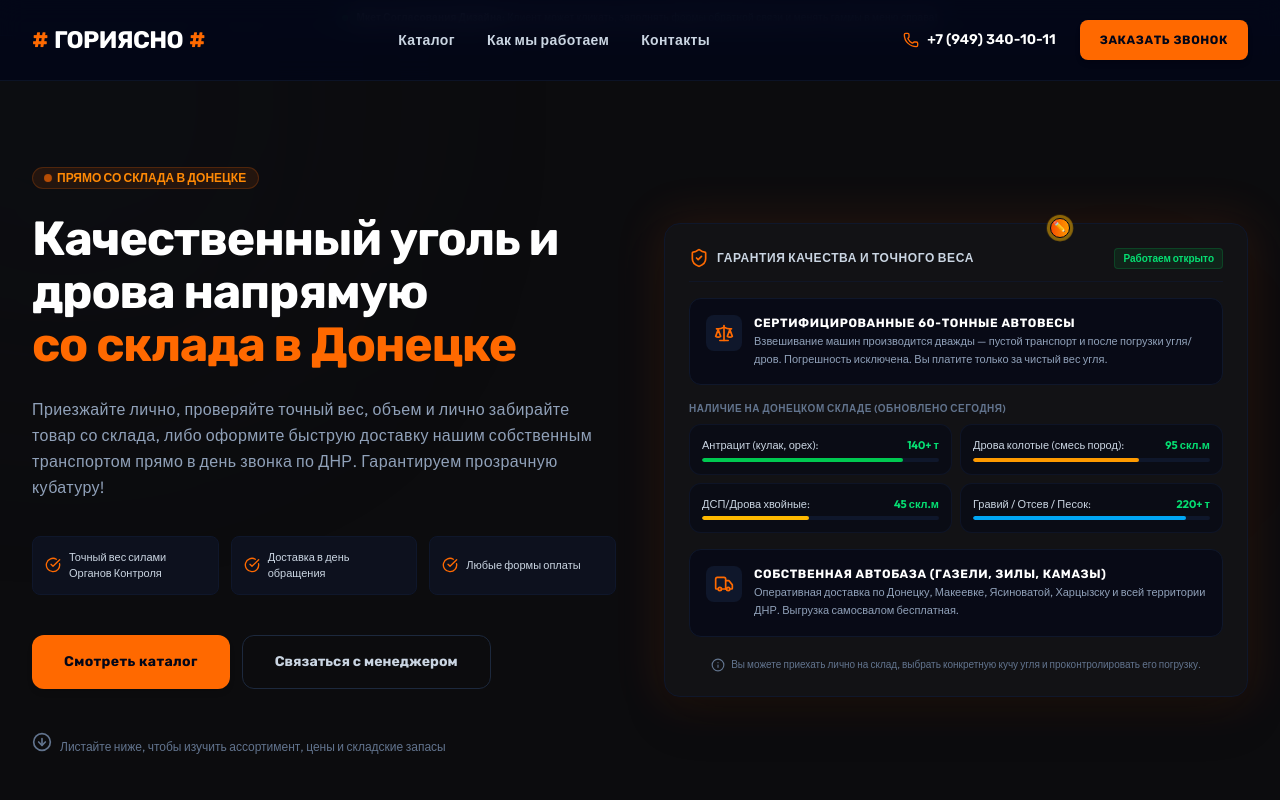
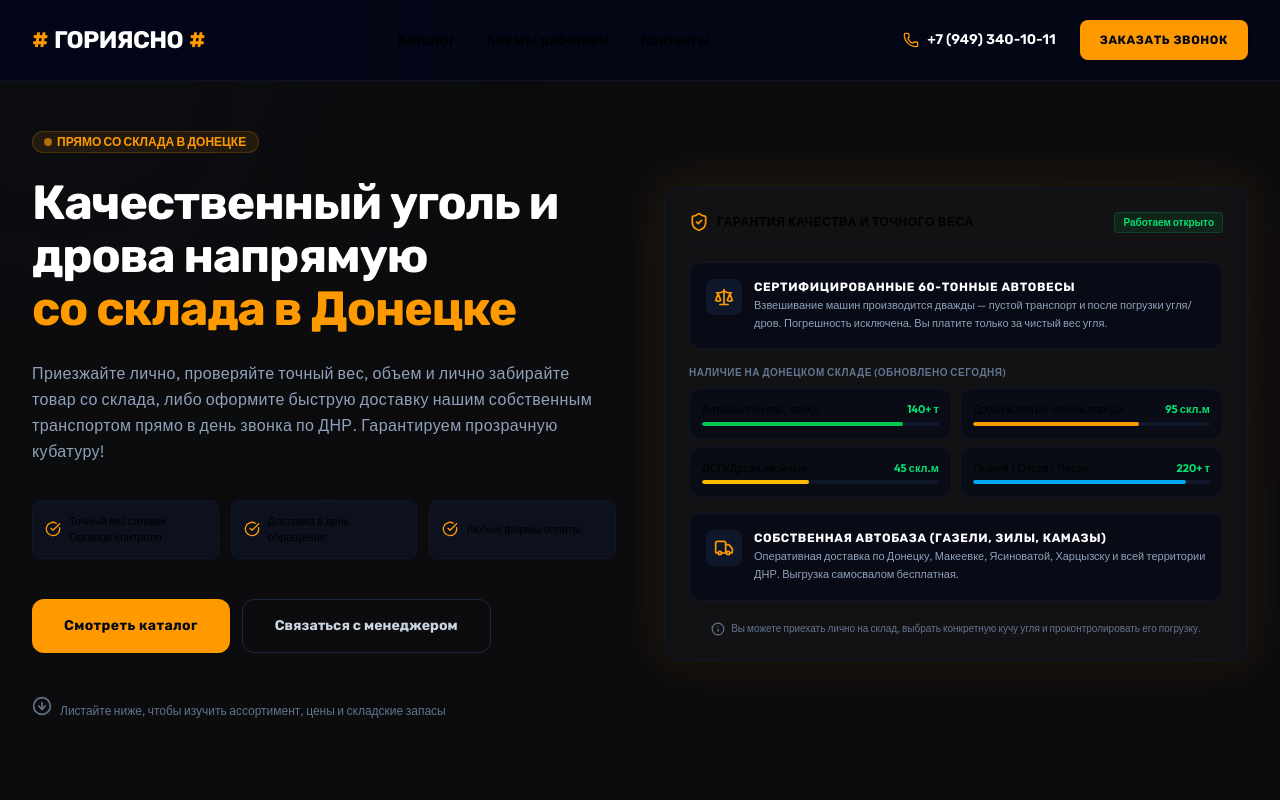
Before and after one commit to lamantinX/goriasno, a React (Vite) app: page / in a window 1280 px wide. Shown: the top 800 px of the page. Built offline with nearby package versions, Linux system fonts and the light colour scheme; a web font is replaced by a local one.

Commit message:
feat: remove design review toolbar and comments pin functionality

```diff
--- a/src/App.tsx
+++ b/src/App.tsx
@@ -18,8 +18,8 @@
   Sparkles
 } from "lucide-react";
 
-import { Product, FeedbackSubmission, DesignNote, MockupConfig } from "./types";
-import { INITIAL_DESIGN_NOTES, PRODUCTS } from "./data";
+import { Product, FeedbackSubmission, MockupConfig } from "./types";
+import { PRODUCTS } from "./data";
 
 import Header from "./components/Header";
 import Hero from "./components/Hero";
@@ -28,19 +28,18 @@
 import FeedbackSection from "./components/FeedbackSection";
 import SuccessState from "./components/SuccessState";
 import Modal from "./components/Modal";
-import DesignReviewToolbar from "./components/DesignReviewToolbar";
+
 
 export default function App() {
   // Mockup configurations state
   const [config, setConfig] = useState<MockupConfig>({
-    theme: "slate-fire",
+    theme: "cozy-wood",
     showGuides: false,
     mockupStage: "landing",
     placedNotesEnabled: false,
   });
 
-  // Client comments / design annotations state
-  const [notes, setNotes] = useState<DesignNote[]>([]);
+
 
   // Simulated submissions database
   const [submissions, setSubmissions] = useState<FeedbackSubmission[]>([]);
@@ -51,24 +50,10 @@
   const [selectedProduct, setSelectedProduct] = useState<Product | null>(null);
   const [calcDetails, setCalcDetails] = useState<any | null>(null);
 
-  // Active hover states for note pins tooltip
-  const [hoveredNoteId, setHoveredNoteId] = useState<string | null>(null);
 
-  const containerRef = useRef<HTMLDivElement>(null);
 
-  // Fetch initial notes and submissions on load
+  // Fetch initial submissions on load
   useEffect(() => {
-    const savedNotes = localStorage.getItem("goriyasno_mockup_notes");
-    if (savedNotes) {
-      try {
-        setNotes(JSON.parse(savedNotes));
-      } catch (e) {
-        setNotes(INITIAL_DESIGN_NOTES);
-      }
-    } else {
-      setNotes(INITIAL_DESIGN_NOTES);
-    }
-
     const savedSubmissions = localStorage.getItem("goriyasno_mockup_submissions");
     if (savedSubmissions) {
       try {
@@ -79,11 +64,7 @@
     }
   }, []);
 
-  // Save notes to localStorage when changed
-  const saveNotes = (updatedNotes: DesignNote[]) => {
-    setNotes(updatedNotes);
-    localStorage.setItem("goriyasno_mockup_notes", JSON.stringify(updatedNotes));
-  };
+
 
   // Save submissions to localStorage when changed
   const saveSubmissions = (updatedSubmissions: FeedbackSubmission[]) => {
@@ -91,84 +72,7 @@
     localStorage.setItem("goriyasno_mockup_submissions", JSON.stringify(updatedSubmissions));
   };
 
-  // Add Comment Pin
-  const handlePageClick = (e: React.MouseEvent<HTMLDivElement>) => {
-    // Check if review pinning mode is active
-    const isPinningEnabled = document.getElementById("btn_toggle_review_toolbar")?.parentElement;
-    // We can check if pinning is activated (we store state or check active top-banner)
-    const topPinningActive = document.querySelector(".fixed.top-4"); // indicates active banner
 
-    if (!topPinningActive) return; // normal navigation click
-
-    e.preventDefault();
-    e.stopPropagation();
-
-    if (!containerRef.current) return;
-
-    // Calculate coordinates percentages
-    const bounds = containerRef.current.getBoundingClientRect();
-    const x = ((e.clientX - bounds.left) / bounds.width) * 100;
-    const y = ((e.clientY - bounds.top) / bounds.height) * 100;
-
-    // Trigger standard dialog box safely
-    const commentText = window.prompt(
-      "📝 Размещение комментария заказчика:\nПожалуйста, введите ваше замечание или пожелание по дизайну в этой точке:"
-    );
-
-    if (commentText === null) return; // cancelled
-
-    if (!commentText.trim()) {
-      alert("Текст комментария не может быть пустым.");
-      return;
-    }
-
-    // Capture author context
-    const authorName = window.prompt("Введите ваше имя/должность в макете (по умолчанию: Заказчик):") || "Заказчик";
-
-    const newNote: DesignNote = {
-      id: "note-" + Math.random().toString(36).substr(2, 9),
-      author: authorName,
-      text: commentText,
-      xPercent: x,
-      yPercent: y,
-      timestamp: new Date().toLocaleTimeString() + ", " + new Date().toLocaleDateString(),
-      isResolved: false
-    };
-
-    const updatedNotes = [...notes, newNote];
-    saveNotes(updatedNotes);
-
-    // De-activate pinning banner (will auto hide because of DOM selector watch)
-    alert("Заметка добавлена успешно! Вы можете навести курсор на возникшую оранжевую метку для просмотра.");
-  };
-
-  const deleteNote = (id: string) => {
-    const updated = notes.filter(n => n.id !== id);
-    saveNotes(updated);
-  };
-
-  const clearSubmissions = () => {
-    saveSubmissions([]);
-  };
-
-  // Triggers submitting sample dataset
-  const simulateSampleSubmission = () => {
-    const randomProduct = PRODUCTS[Math.floor(Math.random() * PRODUCTS.length)];
-    const names = ["Алексей Котов", "Елена Ворошилова", "Дмитрий Макеев", "Виталий Киров"];
-    const phones = ["+7 (949) 341-20-41", "+7 (949) 551-30-20", "+7 (949) 993-22-11", "+7 (949) 714-35-90"];
-
-    const sampleSub: FeedbackSubmission = {
-      id: "sub-demo-" + Math.random().toString(36).substr(2, 9),
-      name: names[Math.floor(Math.random() * names.length)],
-      phone: phones[Math.floor(Math.random() * phones.length)],
-      productName: randomProduct.name,
-      message: "Тестовая демонстрация прохождения заявки. Уточнить скидку на объем!",
-      sourceForm: "main_footer",
-      submittedAt: new Date().toLocaleTimeString() + ", " + new Date().toLocaleDateString()
-    };
-
-    saveSubmissions([...submissions, sampleSub]);
-  };
 
   // Form Submission callback logic
   const handleFormSubmissionSuccess = (submission: FeedbackSubmission) => {
@@ -228,54 +132,9 @@
     <div className={`min-h-screen text-on-surface bg-[#0a0a0c] selection:bg-orange-500 selection:text-slate-950 font-sans cursor-default transition-colors duration-300 ${getThemeClass()}`}>
 
       {/* Visual Design Annotation overlay pins context */}
-      <div
-        ref={containerRef}
-        onClick={handlePageClick}
-        className="relative"
-      >
-        {/* Render Floating Review comments pins */}
-        {notes.map(note => {
-          const isHovered = hoveredNoteId === note.id;
-          return (
-            <div
-              key={note.id}
-              style={{ top: `${note.yPercent}%`, left: `${note.xPercent}%` }}
-              className="absolute z-[9900]"
-              onMouseEnter={() => setHoveredNoteId(note.id)}
-              onMouseLeave={() => setHoveredNoteId(null)}
-            >
-              {/* Colored pin pulse animation */}
-              <span className="flex h-5 w-5 relative cursor-help transform hover:scale-110 transition-transform">
-                <span className="animate-ping absolute inline-flex h-full w-full rounded-full bg-amber-400 opacity-75"></span>
-                <span className="relative inline-flex rounded-full h-5 w-5 bg-gradient-to-r from-orange-600 to-amber-500 border border-slate-950 shadow-2xl items-center justify-center text-[10px] text-white font-extrabold font-display">
-                  ✏️
-                </span>
-              </span>
+      <div className="relative">
 
-              {/* Pin Hover Detail Tooltip */}
-              {isHovered && (
-                <div className="absolute left-6 top-1/2 transform -translate-y-1/2 bg-slate-950 border border-amber-500 rounded-xl p-3.5 shadow-2xl text-xs w-64 space-y-1.5 z-[9951] text-left animate-in fade-in slide-in-from-left duration-200">
-                  <div className="flex justify-between items-center pb-1 border-b border-slate-900">
-                    <strong className="text-amber-500 text-xs">{note.author}</strong>
-                    <span className="text-[9px] text-slate-500">{note.timestamp}</span>
-                  </div>
-                  <p className="text-slate-350 leading-relaxed text-[11px] bg-slate-900/60 p-2 rounded">
-                    {note.text}
-                  </p>
-                  <p className="text-[9px] text-slate-500 italic block">
-                    Добавлено интерактивно клиентом в макете
-                  </p>
-                </div>
-              )}
-            </div>
-          );
-        })}
 
-        {/* Presentational Header with info */}
-        <div className="bg-slate-900/40 border-b border-slate-900 h-9 flex items-center justify-center text-center text-[10px] font-sans tracking-wide space-x-2">
-          <span className="h-1.5 w-1.5 rounded-full bg-green-500"></span>
-          <span className="text-slate-400"><strong>Мкет Согласования Дизайна:</strong> Клиент может кликать, заполнять формы обратной связи и менять гаммы в меню справа!</span>
-        </div>
 
         {/* APP VIEWPORTS RENDERING RANGES */}
         {config.mockupStage === "landing" ? (
@@ -387,30 +246,6 @@
         theme={config.theme}
       />
 
-      {/* Persistent Presentational Toolbars */}
-      <DesignReviewToolbar
-        config={config}
-        setConfig={setConfig}
-        notes={notes}
-        addNote={(text, x, y) => {
-          const timestamp = new Date().toLocaleTimeString() + ", " + new Date().toLocaleDateString();
-          const nNote: DesignNote = {
-            id: "note-" + Math.random().toString(36).substr(2, 9),
-            author: "Заказчик",
-            text,
-            xPercent: x,
-            yPercent: y,
-            timestamp,
-            isResolved: false
-          };
-          saveNotes([...notes, nNote]);
-        }}
-        deleteNote={deleteNote}
-        submissions={submissions}
-        clearSubmissions={clearSubmissions}
-        simulateSampleSubmission={simulateSampleSubmission}
-      />
-
     </div>
   );
 }
```
